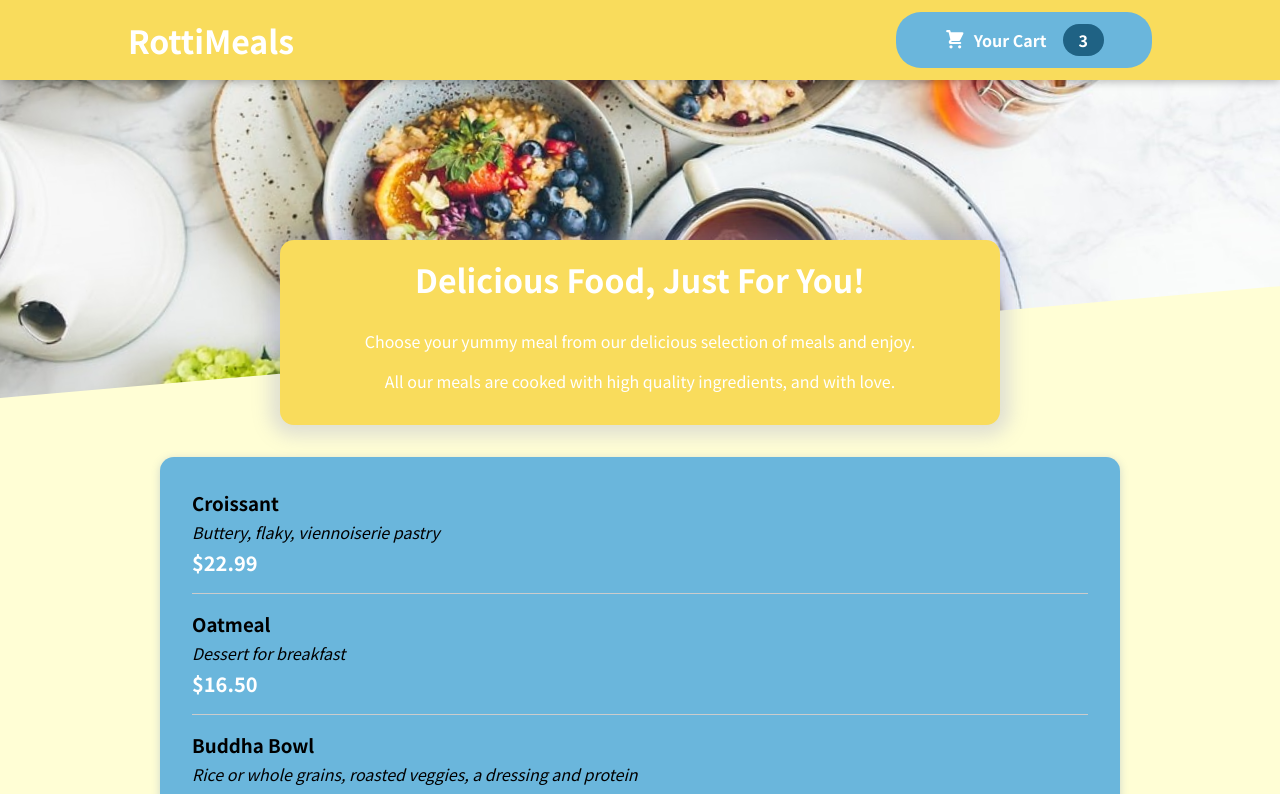
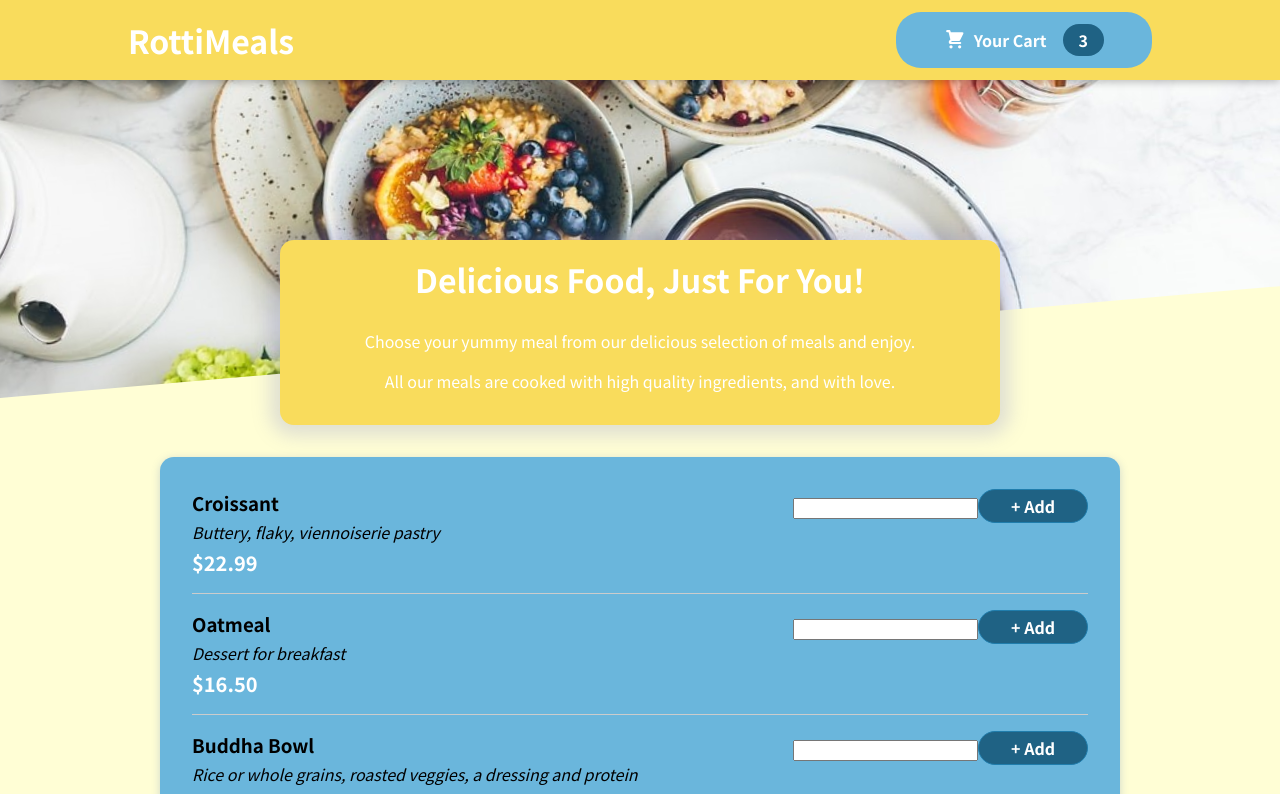
Before and after one commit to SoundaryaKhanapur/FoodOrderApp, a React (Create React App) app: page / in a window 1280 px wide. Shown: the top 794 px of the page. Built offline with nearby package versions, Linux system fonts and the light colour scheme.

Commit message:
meal iteam add button

```diff
--- a/src/components/Meals/MealItem/MealItem.js
+++ b/src/components/Meals/MealItem/MealItem.js
@@ -1,4 +1,5 @@
 import Styles from './MealItem.module.css';
+import MealItemForm from './MealItemForm';
 
 const MealItem = props => {
     const price = `$${props.price.toFixed(2)}`;
@@ -9,7 +10,7 @@
             <div className={Styles.price}>{price}</div>
         </div>
         <div>
-
+            <MealItemForm />
         </div>
     </li>
 }
--- a/src/components/Meals/MealItem/MealItemForm.js
+++ b/src/components/Meals/MealItem/MealItemForm.js
@@ -0,0 +1,10 @@
+import Styles from './MealItemForm.module.css';
+
+const MealItemForm = props => {
+    return <form className={Styles.form}>
+        <input />
+        <button>+ Add</button>
+    </form>
+}
+
+export default MealItemForm;
--- /dev/null
+++ b/src/components/Meals/MealItem/MealItemForm.module.css
@@ -0,0 +1,20 @@
+.form {
+  text-align: right;
+}
+
+.form button {
+  font: inherit;
+  cursor: pointer;
+  background-color: #1f6284;
+  border: 1px solid #207dac;
+  color: white;
+  padding: 0.25rem 2rem;
+  border-radius: 20px;
+  font-weight: bold;
+}
+
+.form button:hover,
+.form button:active {
+  background-color: #207dac;
+  border-color: #1f6284;
+}
```
Also changed, not shown: 1 other file (tests, documents, lock files or other folders).
